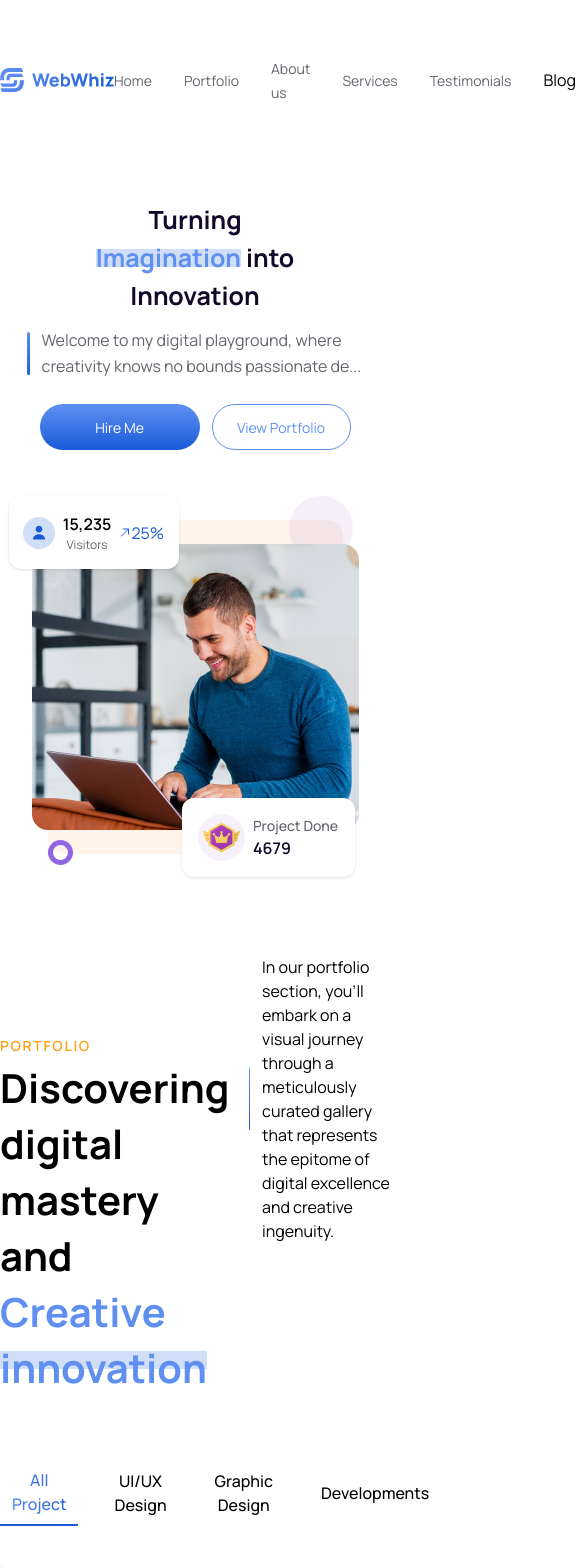
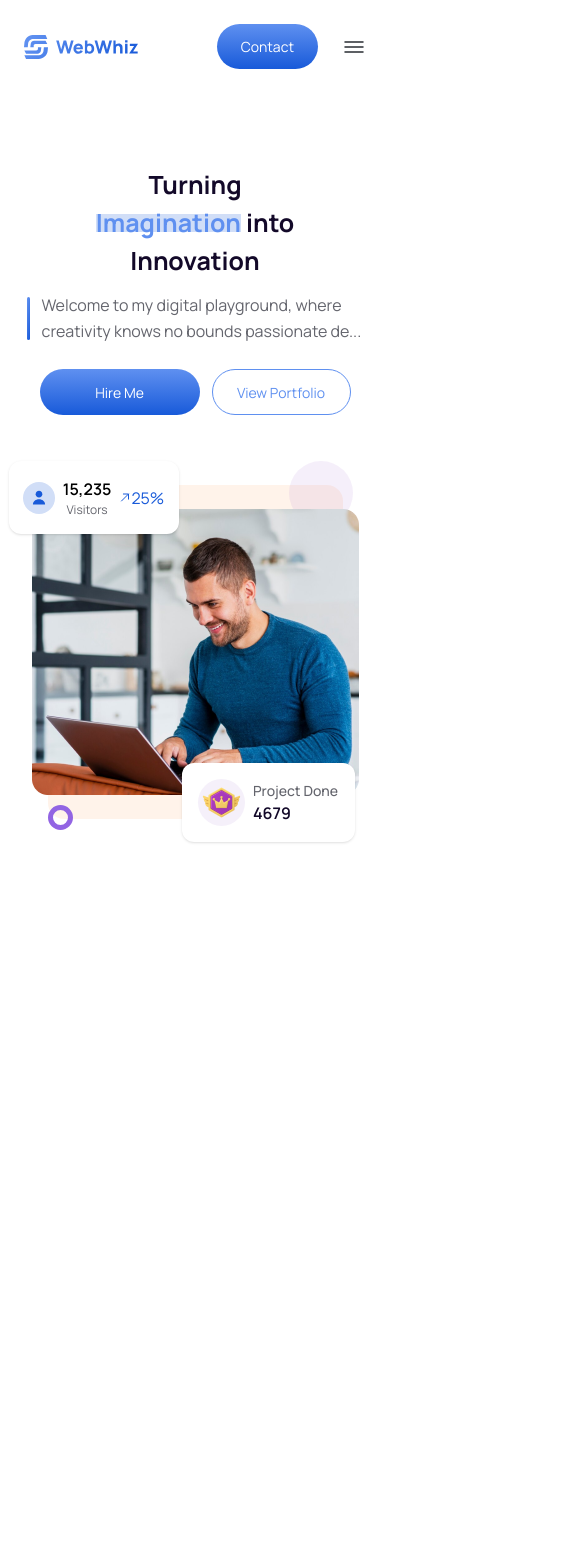
Before and after one commit to sakibsarkar/webWhiz-sakib, a Next.js app: page / in a window 390 px wide. Shown: the top 1568 px of the page, 585 px wide, since content can reach past the window. After the commit the page ends 895 px from the top, so only its background shows below. Built offline with nearby package versions, Linux system fonts and the light colour scheme.

Commit message:
navbar responsive

```diff
--- a/src/app/layout.tsx
+++ b/src/app/layout.tsx
@@ -25,7 +25,7 @@ export default function RootLayout({
         <main>
           {children}
         </main>
-        <Footer />
+        {/* <Footer /> */}
       </body>
     </html>
   );
--- a/src/app/page.tsx
+++ b/src/app/page.tsx
@@ -9,11 +9,11 @@ export default function Home() {
   return (
     <>
       <Banner />
-      <Portfolio />
-      <AboutUs />
-      <Service />
-      <Contact />
-      <SatisfiedCustomer />
+      {/* <Portfolio /> */}
+      {/* <AboutUs /> */}
+      {/* <Service /> */}
+      {/* <Contact /> */}
+      {/* <SatisfiedCustomer /> */}
     </>
   );
 }
--- a/src/components/shared/Navbar/Navbar.tsx
+++ b/src/components/shared/Navbar/Navbar.tsx
@@ -1,14 +1,15 @@
 import Link from "next/link";
 import { Logo } from "@/utils/icon/Logo";
+import { MenuIcon } from "@/utils/icon/MenuIcon";
 
 const Navbar = () => {
     return (
-        <nav className="flex justify-between items-center mt-[32px] container spacing">
+        <nav className="flex justify-between items-center container spacing px-[24px] sm-px-[42px] lg:px-[0] lg:mt-[32px]">
             <div>
                 <Link href={"/"}><Logo /></Link>
             </div>
 
-            <div className="flex justify-center items-center gap-[32px]">
+            <div className=" hidden lg:flex justify-center items-center gap-[32px]">
                 <ul className="flex justify-center items-center gap-[32px]">
                     <li><Link href={"/"} className="text-paragraphColor text-[14px]">Home</Link></li>
                     <li><Link href={"/portfolio"} className="text-paragraphColor text-[14px]">Portfolio</Link></li>
@@ -19,6 +20,11 @@ const Navbar = () => {
                 </ul>
                 <button className="btn-primary px-[24px] py-[12px]">Contact</button>
             </div>
+
+            <div className="flex lg:hidden relative items-center justify-center gap-[24px]">
+                <button className="btn-primary px-[24px] py-[12px]">Contact</button>
+                <button><MenuIcon /></button>
+            </div>
         </nav>
     );
 };
--- /dev/null
+++ b/src/utils/icon/MenuIcon.tsx
@@ -0,0 +1,7 @@
+export const MenuIcon = () => {
+    return <svg xmlns="http://www.w3.org/2000/svg" width="24" height="24" viewBox="0 0 24 24" fill="none">
+        <path d="M3 7H21" stroke="#292D32" stroke-width="1.5" stroke-linecap="round" />
+        <path d="M3 12H21" stroke="#292D32" stroke-width="1.5" stroke-linecap="round" />
+        <path d="M3 17H21" stroke="#292D32" stroke-width="1.5" stroke-linecap="round" />
+    </svg>
+}
```
